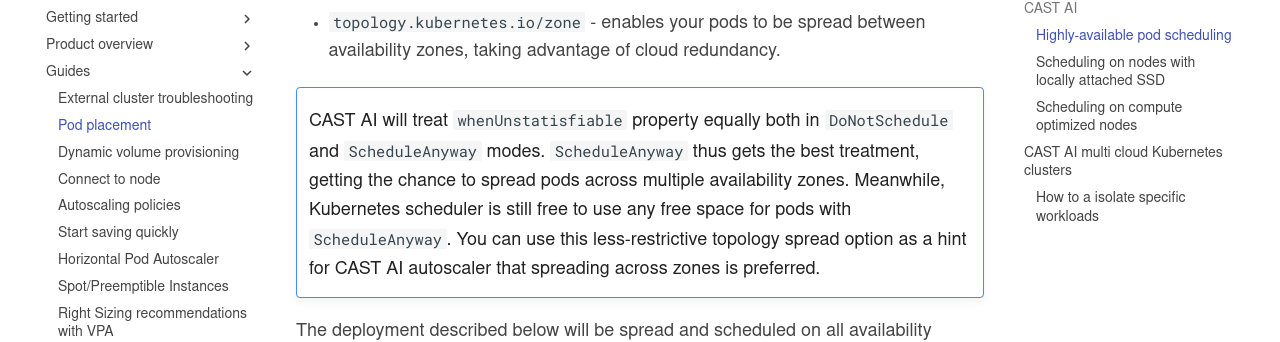
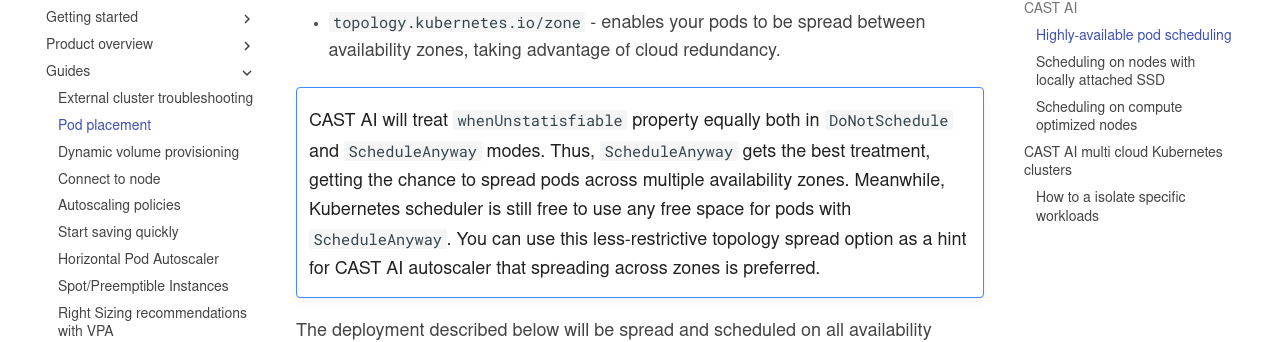
Before and after one commit to castai/docs, an MkDocs documentation site: the page built from docs/guides/pod-placement.md, in a window 1280 px wide and 900 px high, scrolled down 1699 px. Shown: the part 116-458 px from the top of the window. Built offline with MkDocs 1.6.1 and Material for MkDocs 9.7.7, drawn with Linux system fonts in a browser that asks for light colours; some web fonts are replaced.

```diff
--- a/docs/guides/pod-placement.md
+++ b/docs/guides/pod-placement.md
@@ -39,7 +39,7 @@ Pods can be scheduled in a highly-available fashion by using the topology spread
 - `topology.kubernetes.io/zone` - enables your pods to be spread between availability zones, taking advantage of cloud redundancy.
 
 !!! note ""
-    CAST AI will treat `whenUnstatisfiable` property equally both in `DoNotSchedule` and `ScheduleAnyway` modes. `ScheduleAnyway` thus gets the best treatment, getting the chance to spread pods across multiple availability zones. Meanwhile, Kubernetes scheduler is still free to use any free space for pods with `ScheduleAnyway`. You can use this less-restrictive topology spread option as a hint for CAST AI autoscaler that spreading across zones is preferred.
+    CAST AI will treat `whenUnstatisfiable` property equally both in `DoNotSchedule` and `ScheduleAnyway` modes. Thus, `ScheduleAnyway` gets the best treatment, getting the chance to spread pods across multiple availability zones. Meanwhile, Kubernetes scheduler is still free to use any free space for pods with `ScheduleAnyway`. You can use this less-restrictive topology spread option as a hint for CAST AI autoscaler that spreading across zones is preferred.
 
 The deployment described below will be spread and scheduled on all availability zones supported by your cluster:
 
```
